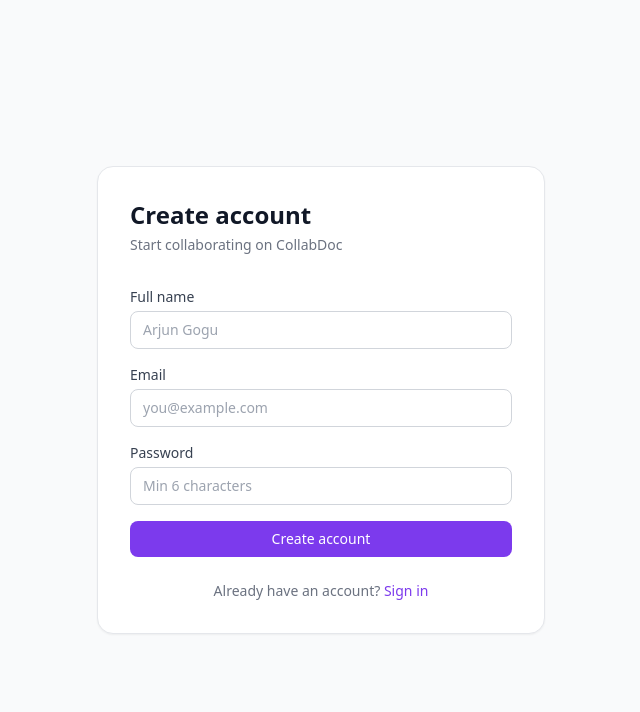
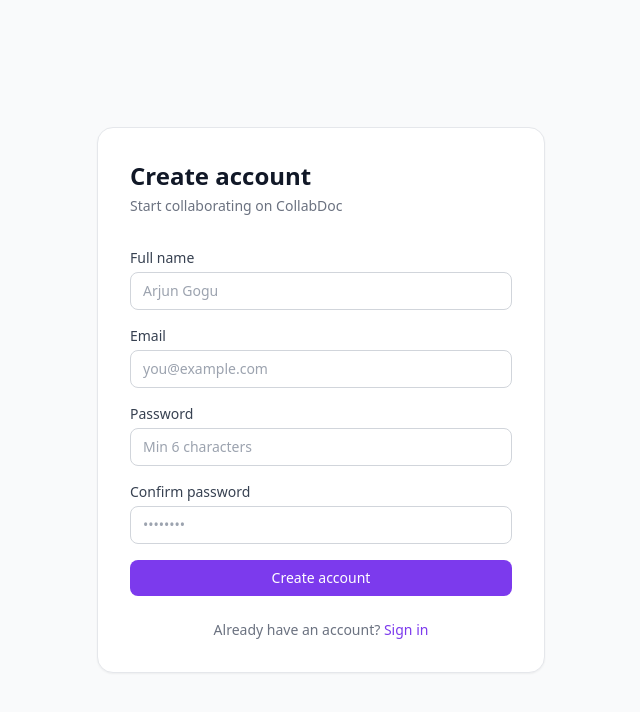
Before and after one commit to Arjun-coder-ops/collabdoc, a React (Vite) app in the folder frontend/: page /register in a window 1280 px wide. Shown: the top 712 px of the page, without its empty margins (319-959 px from the left). Built offline with nearby package versions, Linux system fonts and the light colour scheme; no server answers.

Commit message:
feat: add confirm password field and validation to registration form

```diff
--- a/frontend/src/pages/Register.jsx
+++ b/frontend/src/pages/Register.jsx
@@ -6,6 +6,7 @@ export default function Register() {
   const [name, setName] = useState('');
   const [email, setEmail] = useState('');
   const [password, setPassword] = useState('');
+  const [confirmPassword, setConfirmPassword] = useState('');
   const [error, setError] = useState('');
   const [loading, setLoading] = useState(false);
   const { register } = useAuth();
@@ -15,6 +16,11 @@ export default function Register() {
     e.preventDefault();
     setError('');
     setLoading(true);
+    if (password !== confirmPassword) {
+      setError('Passwords do not match');
+      setLoading(false);
+      return;
+    }
     try {
       await register(name, email, password);
       navigate('/dashboard');
@@ -60,6 +66,14 @@ export default function Register() {
               placeholder="Min 6 characters" required minLength={6}
             />
           </div>
+          <div>
+            <label className="block text-sm font-medium text-gray-700 mb-1">Confirm password</label>
+            <input
+              type="password" value={confirmPassword} onChange={e => setConfirmPassword(e.target.value)}
+              className="w-full border border-gray-300 rounded-lg px-3 py-2 text-sm focus:outline-none focus:ring-2 focus:ring-violet-500"
+              placeholder="••••••••" required
+            />
+          </div>
           <button
             type="submit" disabled={loading}
             className="w-full bg-violet-600 hover:bg-violet-700 text-white font-medium py-2 rounded-lg text-sm transition-colors disabled:opacity-60"
```
Also changed, not shown: frontend/vercel.json, 1 other file (tests, documents, lock files or other folders).
